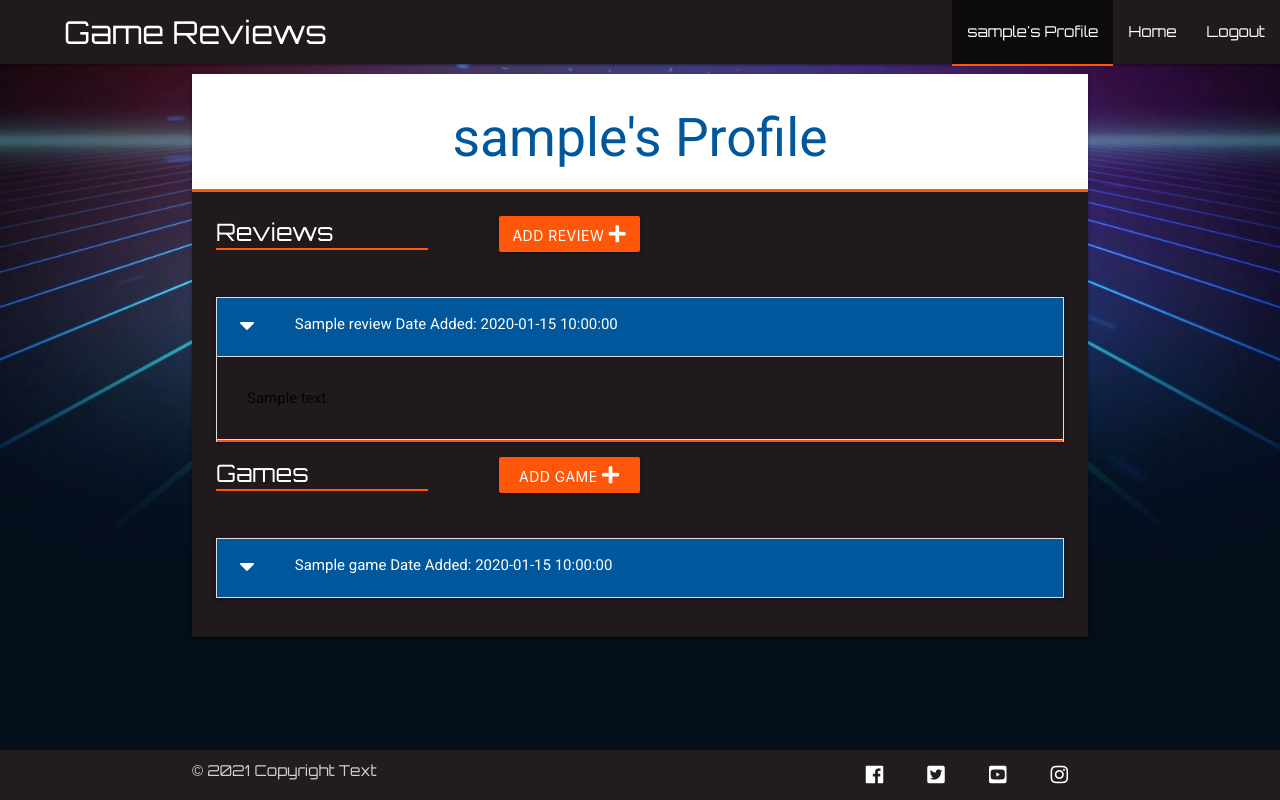
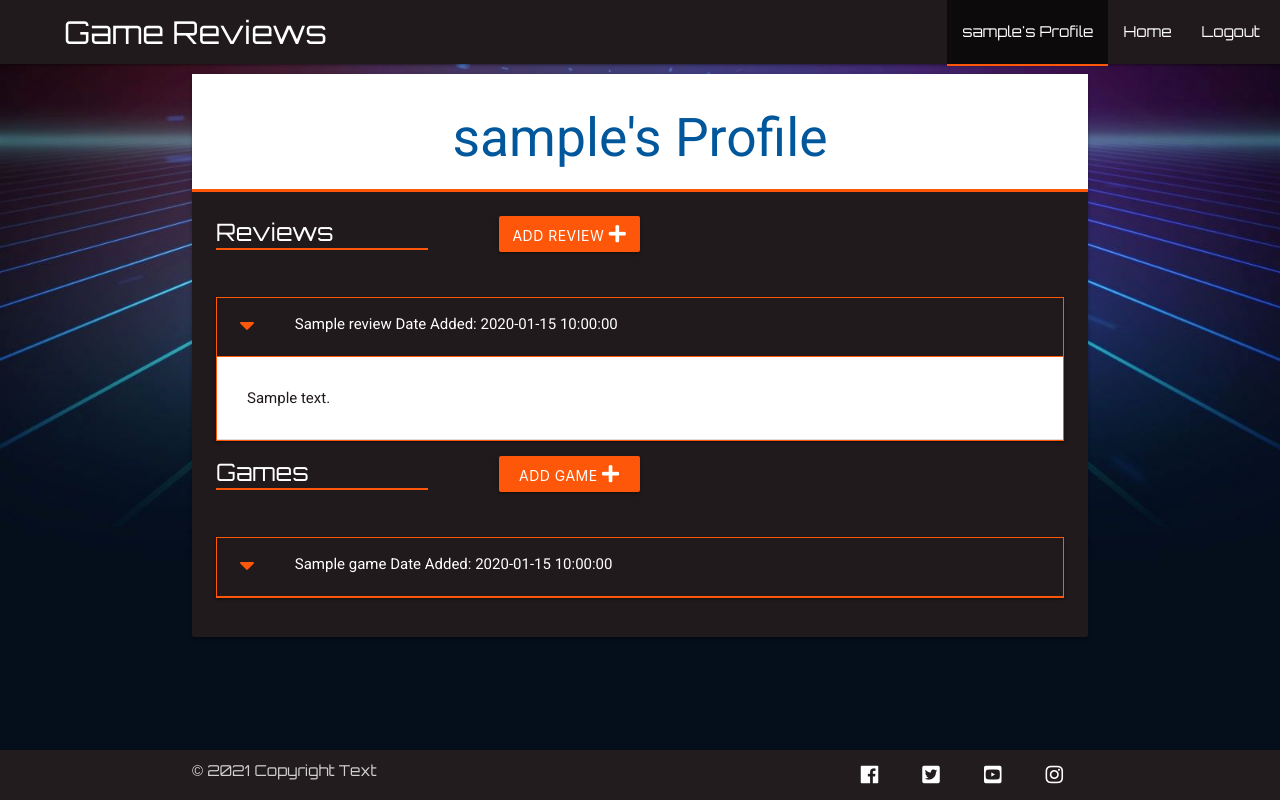
Before and after one commit to KevAndrews/Milestone_Project_3, a Flask app: a page that uses templates/base.html in a window 1280 px wide, after a click that opens the changed part. Run offline with Flask 2, Linux system fonts and the light colour scheme; the visitor is signed in with stand-in values (Sample User, id 1); one stand-in notice (Sample message) is shown; a database or web service that is not in the repository returns one stand-in record (values such as "Sample title"); some libraries are stand-ins or nearby versions.

Commit message:
Update form styles across the site

```diff
--- a/static/css/style.css
+++ b/static/css/style.css
@@ -45,27 +45,27 @@ nav li:hover {
   border-bottom: 2px solid #FF570A;
 }
 
-nav ul li.active {
-  background-color: rgba(0,0,0,0.6);
-}
-
 .sidenav {
   font-family: 'Orbitron', sans-serif;
 }
 
-.active {
+.active-link {
+  background-color: rgba(0,0,0,0.6);
   border-bottom: 2px solid #FF570A;
 }
 
 input[type=text]:not(.browser-default):focus:not([readonly]),
 input[type=password]:not(.browser-default):focus:not([readonly]),
 input.valid[type=password]:not(.browser-default),
-input.valid[type=text]:not(.browser-default) {
+input.valid[type=text]:not(.browser-default),
+textarea.materialize-textarea:focus:not([readonly]) {
   border-bottom: 1px solid #FF570A;
   box-shadow: 0 1px 0 0 #f44336;
 }
 
-input[type=text]:not(.browser-default):focus:not([readonly])+label, input[type=password]:not(.browser-default):focus:not([readonly])+label {
+input[type=text]:not(.browser-default):focus:not([readonly])+label,
+input[type=password]:not(.browser-default):focus:not([readonly])+label,
+textarea.materialize-textarea:focus:not([readonly])+label {
   color: #FF570A;
   border: none;
 }
@@ -73,6 +73,23 @@ input[type=text]:not(.browser-default):focus:not([readonly])+label, input[type=p
 input[type=text], input[type=password] {
   color: white;
 }
+
+input:-internal-autofill-selected {
+  background-color: transparent;
+}
+
+input[type=file]::file-selector-button {
+  border: 2px solid #FF570A;
+  background-color: #FF570A;
+  color: white;
+}
+
+
+input[type=file]::file-selector-button:hover {
+  background-color: #211a1dff;
+  border: 2px solid #211a1dff;
+}
+
 
 /* Custom Code for the Title text container */
 .title {
@@ -156,6 +173,14 @@ nav .brand-logo {
   font-family: 'Orbitron', sans-serif;
 }
 
+.card-title a{
+  color:white;
+}
+
+.card-title a:hover{
+  color:#FF570A;
+}
+
 .activator {
   cursor: pointer;
 }
@@ -193,6 +218,14 @@ nav .brand-logo {
   background-color: #211a1dff;
 }
 
+.btn-small {
+  background-color: #FF570A;
+}
+
+.btn-small:hover {
+  background-color: #211a1dff;
+}
+
 /* Custom Code for input fields */
 .input-field {
   margin-top: 25px;
@@ -222,6 +255,41 @@ nav .brand-logo {
   border-bottom: 2px solid #FF570A;
 }
 
+/* Custom code for Review */
+.collapsible {
+  border: 1px solid #FF570A;
+}
+
+.collapsible-header {
+  border-bottom: 0px;
+  background-color: #211a1dff;
+  border-bottom: 1px solid #FF570A;
+}
+
+.right {
+  align-content: right;
+  margin-right: 5px;
+}
+
+.collapsible-header i{
+  color: #FF570A;
+}
+
+.collapsible-header:focus{
+  background-color: transparent;
+}
+
+.collapsible-body {
+  color:#211a1dff;
+  background-color: white;
+}
+
+/* Custom Code for dropdown */
+.dropdown-content li>a, .dropdown-content li>span {
+  color: #211a1dff;
+}
+
+
 /* Custom Code for Footer */
 .page-footer {
   padding-top: 0;
--- a/static/js/script.js
+++ b/static/js/script.js
@@ -5,6 +5,7 @@ $(document).ready(function(){
     }, 2000);
 
     /* Code from Flask Project */
+    $('input#input_text, textarea#textarea2').characterCounter();
     $('.sidenav').sidenav();
     $(".collapsible").collapsible();
     $(".tooltipped").tooltip();
@@ -24,7 +25,7 @@ $(document).ready(function(){
         let classValid = { "border-bottom": "1px solid #4caf50", "box-shadow": "0 1px 0 0 #4caf50" };
         let classInvalid = { "border-bottom": "1px solid #f44336", "box-shadow": "0 1px 0 0 #f44336" };
         if ($("select.validate").prop("required")) {
-            $("select.validate").css({ "display": "block", "height": "0", "padding": "0", "width": "0", "position": "absolute" });
+            $("select.validate").css({ "display": "hidden", "height": "0", "padding": "0", "width": "0", "position": "absolute" });
         }
         $(".select-wrapper input.select-dropdown").on("focusin", function () {
             $(this).parent(".select-wrapper").on("change", function () {
--- a/templates/base.html
+++ b/templates/base.html
@@ -57,7 +57,7 @@
             {% if messages %}
                 {% for message in messages %}
                     <div class="row flashes">
-                        <h4 class="light-blue lighten-4 center-align">{{ message }}</h4>
+                        <h4 class="center-align white-text">{{ message }}</h4>
                     </div>
                 {% endfor %}
             {% endif %}
@@ -100,7 +100,7 @@
     <script src="{{ url_for('static', filename='js/script.js') }}"></script>
     <script>
         $(document).ready(function () {
-        $("#{{request.endpoint}}").parent().addClass("active"); })
+        $("#{{request.endpoint}}").parent().addClass("active-link"); })
     </script>
 </body>
 
--- a/templates/profile.html
+++ b/templates/profile.html
@@ -23,17 +23,19 @@
           <ul class="collapsible">
           {% for review in reviews %}
             <li>
-              <div class="collapsible-header white-text light-blue darken-4 text-shadow">
+              <div class="collapsible-header white-text text-shadow">
                 <div class="col s3 m1">
                   <i class="fas fa-caret-down"></i>
+                </div>
+                <div class="col s6 m7">
+                  <strong>{{ review.game_name }}</strong> Date Added: {{ review.created_date }}
+                </div>
+                <div class="col s3 m5">
                   {% if session.user|lower == review.created_by|lower %}
-                    <a href="{{ url_for('delete_review', review_id=review._id) }}" class="btn-small green accent-4">Delete</a>
-                    <a href="{{ url_for('edit_review', review_id=review._id) }}" class="btn-small light-blue lighten-1">Edit</a>
+                    <a href="{{ url_for('delete_review', review_id=review._id) }}" class="btn-small right">Delete</a>
+                    <a href="{{ url_for('edit_review', review_id=review._id) }}" class="btn-small right">Edit</a>
                   {% endif %}
                 </div>
-                <div class="col s9 m12">
-                  <strong>{{ review.game_name }}</strong> Date Added: {{ review.created_date }}
-              </div>
               </div>
               <div class="collapsible-body">
                 <p>{{ review.review_description }}</p>
@@ -66,17 +68,19 @@
           <ul class="collapsible">
           {% for game in games %}
             <li>
-              <div class="collapsible-header white-text light-blue darken-4 text-shadow">
+              <div class="collapsible-header white-text text-shadow">
                 <div class="col s3 m1">
                   <i class="fas fa-caret-down"></i>
+                </div>
+                <div class="col s6 m7">
+                  <strong>{{ game.name }}</strong> Date Added: {{ game.created_date }}
+                </div>
+                <div class="col s3 m5">
                   {% if session.user|lower == game.created_by|lower %}
-                    <a href="{{ url_for('delete_game', game_id=game._id) }}" class="btn-small green accent-4">Delete</a>
-                    <a href="{{ url_for('edit_game', game_id=game._id) }}" class="btn-small light-blue lighten-1">Edit</a>
+                    <a href="{{ url_for('delete_game', game_id=game._id) }}" class="btn-small right">Delete</a>
+                    <a href="{{ url_for('edit_game', game_id=game._id) }}" class="btn-small right">Edit</a>
                   {% endif %}
                 </div>
-                <div class="col s9 m12">
-                  <strong>{{ game.name }}</strong> Date Added: {{ game.created_date }}
-              </div>
               </div>
               <div class="collapsible-body">
                 <p>{{ game.description }}</p>
```
Also changed, not shown: templates/add_game.html (+15 -11 lines), templates/display_game.html (+8 -3 lines).
